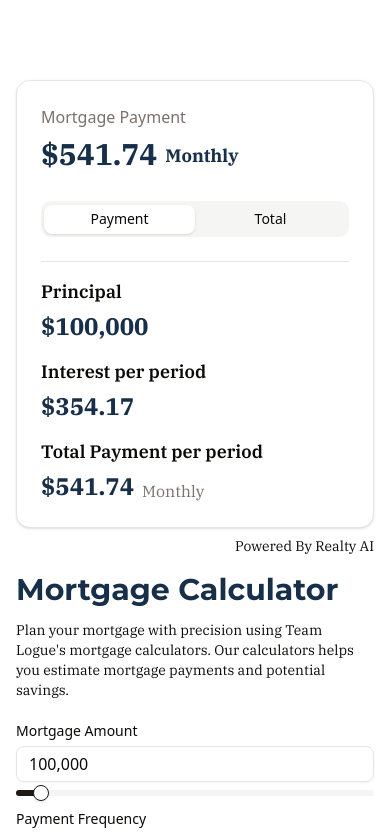
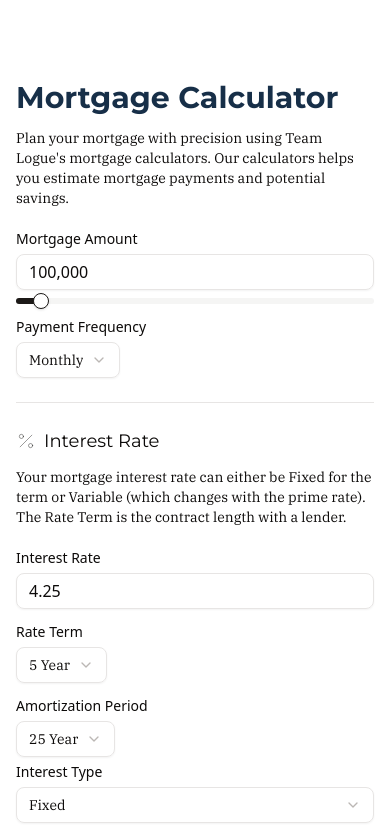
Before and after one commit to nathansmith-ux/calcs, a Next.js app: page / in a window 390 px wide. Shown: the top 832 px of the page. Built offline with nearby package versions, Linux system fonts and the light colour scheme.

Commit message:
change order on mobile

```diff
--- a/components/calculators/BudgetCalculator.tsx
+++ b/components/calculators/BudgetCalculator.tsx
@@ -130,7 +130,7 @@ function BudgetCalculator() {
     <main className="max-w-7xl mx-auto px-4 sm:px-6 lg:px-8">
       <section className="grid grid-cols-1 lg:grid-cols-2 gap-4 md:gap-8 pt-8 md:pt-20">
         {/* Left: Inputs and Explanations */}
-        <div className="w-full order-2 lg:order-1">
+        <div className="w-full order-1 lg:order-1">
           <div className="flex flex-col sm:flex-row items-start sm:items-center justify-between mb-4 space-y-2 sm:space-y-0">
             <h1 className="text-3xl md:text-4xl font-bold text-brand-primary">Budget Calculator</h1>
             <div className="flex items-center gap-2">
@@ -304,7 +304,7 @@ function BudgetCalculator() {
           </div>
         </div>
         {/* Right: Sticky Results Card */}
-        <div className="w-full relative order-1 lg:order-2">
+        <div className="w-full relative order-2 lg:order-2">
           <div className="sticky top-4 md:top-12">
             <Card>
               <CardHeader className="pb-2">
--- a/components/calculators/BuyAndSellCalculator.tsx
+++ b/components/calculators/BuyAndSellCalculator.tsx
@@ -220,7 +220,7 @@ function BuyAndSellCalculator() {
     <main className="max-w-7xl mx-auto px-4 sm:px-6 lg:px-8">
       <section className="grid grid-cols-1 lg:grid-cols-2 gap-4 md:gap-8 pt-8 md:pt-20">
         {/* Left: Inputs and Explanations */}
-        <div className="w-full order-2 lg:order-1">
+        <div className="w-full order-1 lg:order-1">
 
           {state.mode === "sell" ? (
             <>
@@ -642,7 +642,7 @@ function BuyAndSellCalculator() {
           )}
         </div>
         {/* Right: Sticky Results Card */}
-        <div className="w-full relative order-1 lg:order-2">
+        <div className="w-full relative order-2 lg:order-2">
           <div className="sticky top-4 md:top-12">
             <Card>
               <CardHeader className="pb-2">
--- a/components/calculators/CashflowCalculator.tsx
+++ b/components/calculators/CashflowCalculator.tsx
@@ -129,7 +129,7 @@ function CashflowCalculator() {
     <main className="max-w-7xl mx-auto px-4 sm:px-6 lg:px-8">
       <section className="grid grid-cols-1 lg:grid-cols-2 gap-4 md:gap-8 pt-8 md:pt-20">
         {/* Left: Inputs and Explanations */}
-        <div className="w-full order-2 lg:order-1">
+        <div className="w-full order-1 lg:order-1">
           <div className="flex flex-col sm:flex-row items-start sm:items-center justify-between mb-4 space-y-2 sm:space-y-0">
             <h1 className="text-3xl md:text-4xl font-bold text-brand-primary">Cashflow Calculator</h1>
             <div className="flex items-center gap-2">
@@ -272,7 +272,7 @@ function CashflowCalculator() {
           </div>
         </div>
         {/* Right: Sticky Results Card */}
-        <div className="w-full relative order-1 lg:order-2">
+        <div className="w-full relative order-2 lg:order-2">
           <div className="sticky top-4 md:top-12">
             <Card>
               <CardHeader className="pb-2">
--- a/components/calculators/MortgageCalculator.tsx
+++ b/components/calculators/MortgageCalculator.tsx
@@ -387,7 +387,7 @@ function MortgageCalculator() {
   return (
     <main className="max-w-7xl mx-auto px-4 sm:px-6 lg:px-8">
       <section className="grid grid-cols-1 lg:grid-cols-2 gap-4 md:gap-8 pt-8 md:pt-20">
-        <div className="w-full order-2 lg:order-1">
+        <div className="w-full order-1 lg:order-1">
           <h1 className="text-3xl md:text-4xl font-bold text-brand-primary">
             Mortgage Calculator
           </h1>
@@ -664,7 +664,7 @@ function MortgageCalculator() {
             )}
           </section>
         </div>
-        <div className="w-full relative order-1 lg:order-2">
+        <div className="w-full relative order-2 lg:order-2">
           <div className="sticky top-4 md:top-12">
               <Card>
                 <CardHeader className="pb-2">
```
